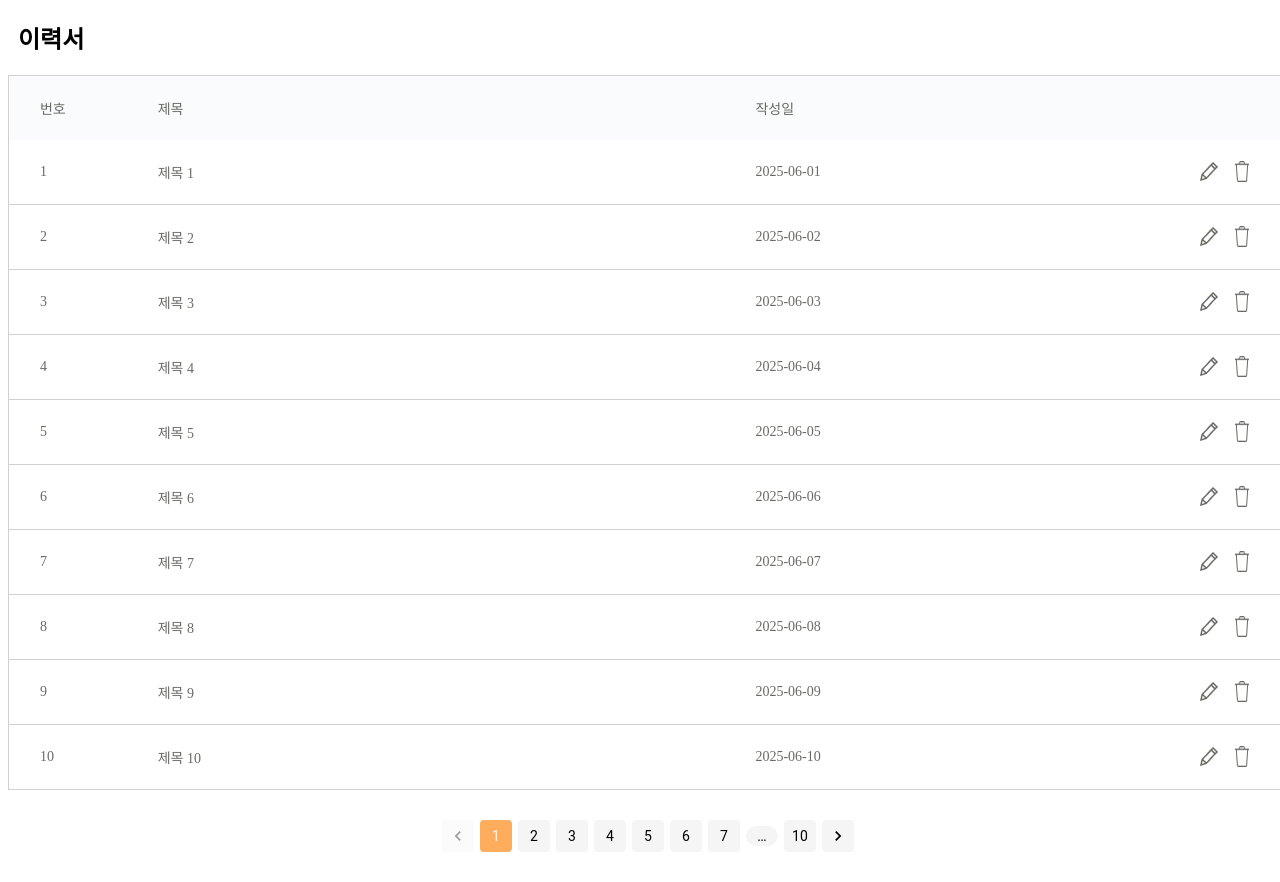
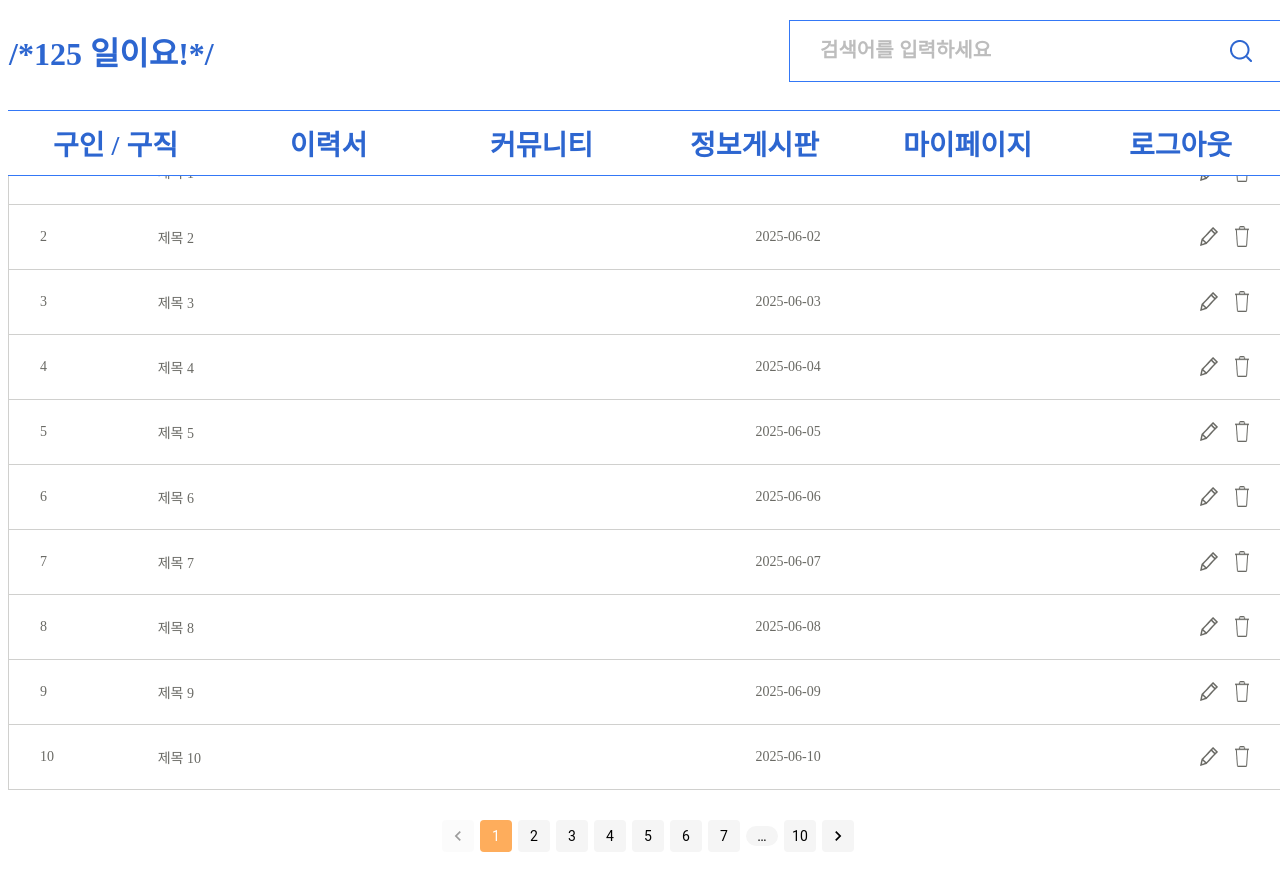
Before and after one commit to mingging27/125, a React (Create React App) app in the folder app-125/: page / in a window 1280 px wide. Built offline with nearby package versions, Linux system fonts and the light colour scheme; the HTML template or start-up script is replaced by a standard one.

Commit message:
feat: header

```diff
--- a/app-125/src/App.js
+++ b/app-125/src/App.js
@@ -1,11 +1,13 @@
 import React from 'react';
 import List from './components/list/List';
+import Header from './components/Header';
 
 
 function App() {
 
   return (
     <div className="App">
+      <Header/>
       <List type={"이력서"}/>
     </div>
   );
--- a/app-125/src/components/Header.jsx
+++ b/app-125/src/components/Header.jsx
@@ -1,17 +1,129 @@
-import React, { useState, useEffect } from "react";
 import styled from "styled-components";
+import searchicon from "../img/Search.png";
 
 const Container = styled.div`
   background-color: white;
+  width: 100vw;
+  position: fixed;
+
+  display: flex;
+  flex-direction: column;
+  align-items: center;
+
+
+  height: 154px;
+`;
+
+const Top = styled.div `
+  width: 1278px;
+  height: 90px;
+  display: flex;
+  justify-content: space-between;
+  align-items: center;
+`;
+
+const Appname = styled.h1 `
+  margin: 0;
+  color: #2D66D0;
+  font-size: 32px;
+  font-weight: 900;
+`;
+
+const SearchBox = styled.form`
+  width: 466px;
+  height: 60px;
+  display: flex;
+  justify-content: space-between;
+  align-items: center;
+  border: 1px solid #3478F6;
+  padding-right: 30px;
+`;
+
+const SearchInput = styled.input `
+  height: 50px;
+  width: 380px;
+  border: none;
+  padding-left: 30px;
+
+  /* 폰트 */
+  font-size: 20px;
+  font-weight: bold;
+
+  &:focus {
+    outline: none;
+  }
+
+  &::placeholder {
+    color: #BDBDBD;
+  }
+`;
+
+const SearchBtn = styled.button`
+  background: none;
+  border: none;
+  cursor: pointer;
+  padding: 0;
+  display: flex;
+  align-items: center;
+  justify-content: center;
+`;
+
+const SearchBtnImg = styled.img `
+  width: 30px;
+  height: 30px;
+`;
+
+const Navigation = styled.ul `
   width: 100%;
-  height: 154px;
+  display: flex;
+  justify-content: center;
+  list-style: none;
+  padding: 0;
+  background-color: white;
+  border-top: 1px solid #3478F6;
   border-bottom: 1px solid #3478F6;
+
+  /* 폰트 */
+  font-size: 28px;
+  font-weight: bold;
+  color: #2D66D0;
+
+`;
+
+const Category = styled.li `
+  width: 213px;
+  height: 64px;
+
+  display: flex;
+  justify-content: center;
+  align-items: center;
+
+  &:hover {
+    color: white;
+    background-color: #2D66D0;
+  }
 `;
 
 function Header() {
     return (
     <Container>
-
+      <Top>
+        <Appname>/*125 일이요!*/</Appname>
+        <SearchBox>
+          <SearchInput type="text" placeholder="검색어를 입력하세요" />
+          <SearchBtn type="submit">
+            <SearchBtnImg src={searchicon} alt="검색" />
+          </SearchBtn>
+        </SearchBox>
+      </Top>
+      <Navigation>
+        <Category>구인 / 구직</Category>
+        <Category>이력서</Category>
+        <Category>커뮤니티</Category>
+        <Category>정보게시판</Category>
+        <Category>마이페이지</Category>
+        <Category>로그아웃</Category>
+      </Navigation>
     </Container>
   );
 }
```
Also changed, not shown: app-125/src/components/list/List.jsx (line endings or trailing spaces), app-125/src/img/Search.png (added).
